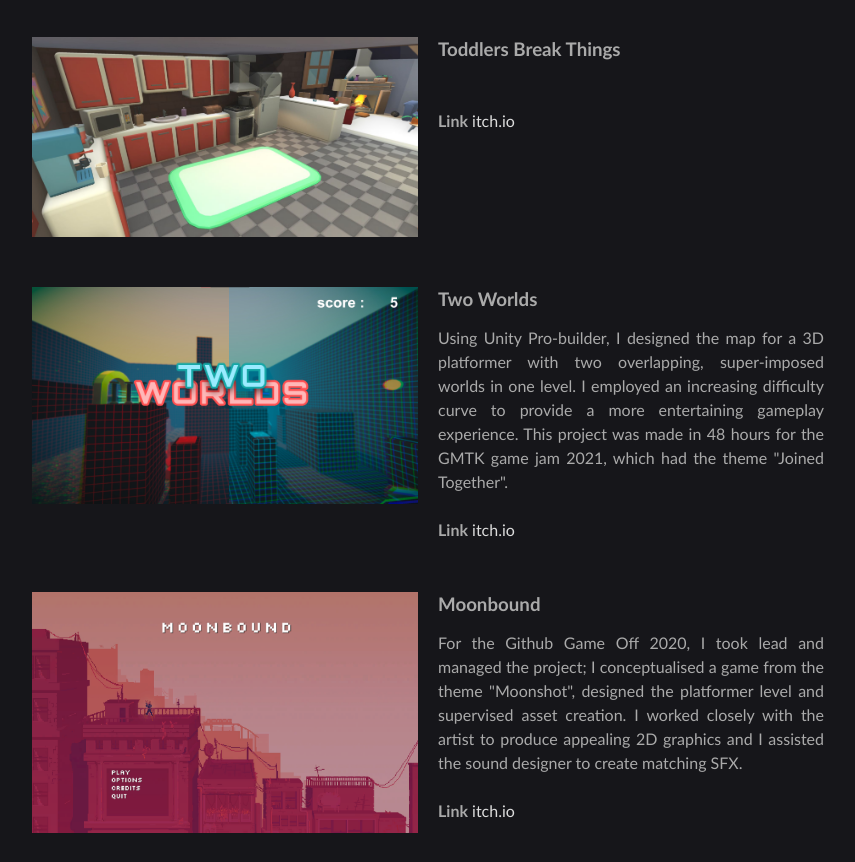
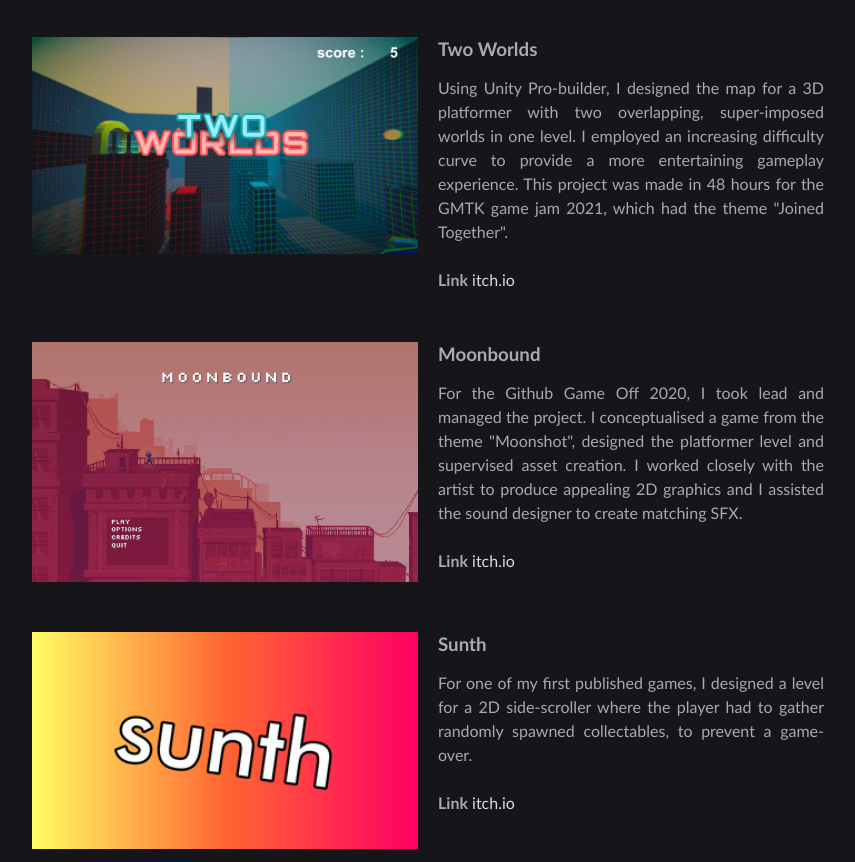
Before and after one commit to DisplayVj/DispayVj.github.io, a plain HTML site: page index.html in a window 1280 px wide. Shown: the part 2236-3098 px from the top of the page, without its empty margins (212-1067 px from the left). Drawn offline with Linux system fonts and the light colour scheme.

Commit message:
Removed 'Toddler's Break things' description

```diff
--- a/index.html
+++ b/index.html
@@ -41,19 +41,19 @@
 			<div id="slide-show-container">
 				<div class="slide-show-page">
 					<img src="img/screenshots/ss1.png">
-					<p>1/4</p>
+					<p>1 / 4</p>
 				</div>
 				<div class="slide-show-page">
 					<img src="img/screenshots/ss2.png">
-					<p>2/4</p>
+					<p>2 / 4</p>
 				</div>
 				<div class="slide-show-page">
 					<img src="img/screenshots/ss3.png">
-					<p>3/4</p>
+					<p>3 / 4</p>
 				</div>
 				<div class="slide-show-page">
 					<img src="img/screenshots/ss4.png">
-					<p>4/4</p>
+					<p>4 / 4</p>
 				</div>
 			</div>
 		</div>
@@ -131,15 +131,6 @@
 					</div>
 				</div>
 				<div class="display-table-row">
-					<img src="img/thumbnails/toddlers.jpg" width="200px">
-					<div class="site-section-body">
-						<h3 style="text-align: left;">Toddlers Break Things</h3>
-						<p style="text-align: justify;">
-						<br><br>
-						<b>Link</b> <a href="https://experial83.itch.io/toddlers-break-things">itch.io</a>
-					</div>
-				</div>
-				<div class="display-table-row">
 					<img src="img/thumbnails/two-worlds.jpg" width="200px">
 					<div class="site-section-body">
 						<h3 style="text-align: left; margin-bottom: 15px;">Two Worlds</h3>
@@ -157,7 +148,7 @@
 					<div class="site-section-body">
 						<h3 style="text-align: left; margin-bottom: 15px;">Moonbound</h3>
 						<p style="text-align: justify;">
-							For the Github Game Off 2020, I took lead and managed the project; I conceptualised a game from the theme
+							For the Github Game Off 2020, I took lead and managed the project. I conceptualised a game from the theme
 							"Moonshot", designed the platformer level and supervised asset creation. I worked closely with the artist
 							to produce appealing 2D graphics and I assisted the sound designer to create matching SFX.
 						<br><br>
```
